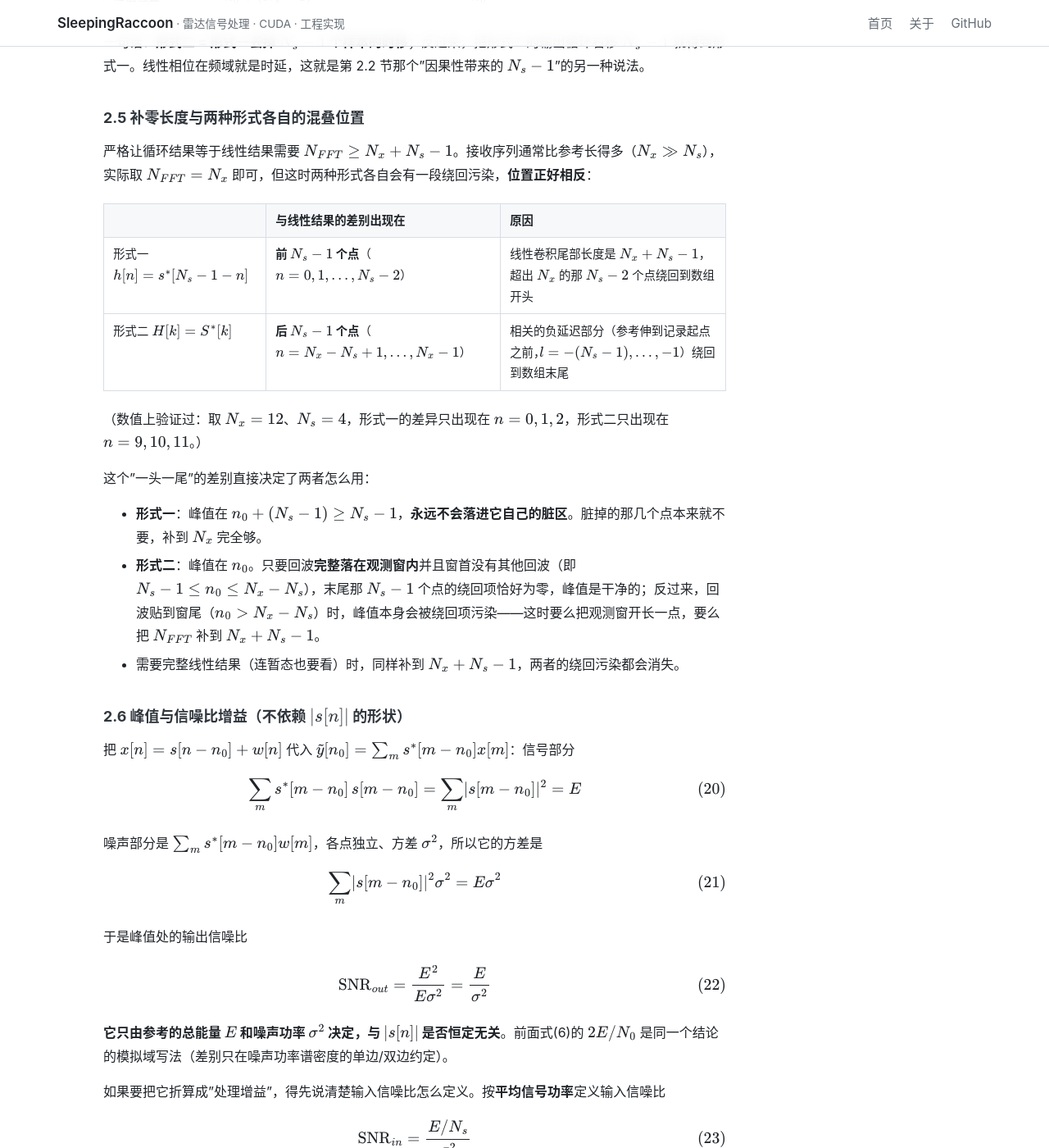
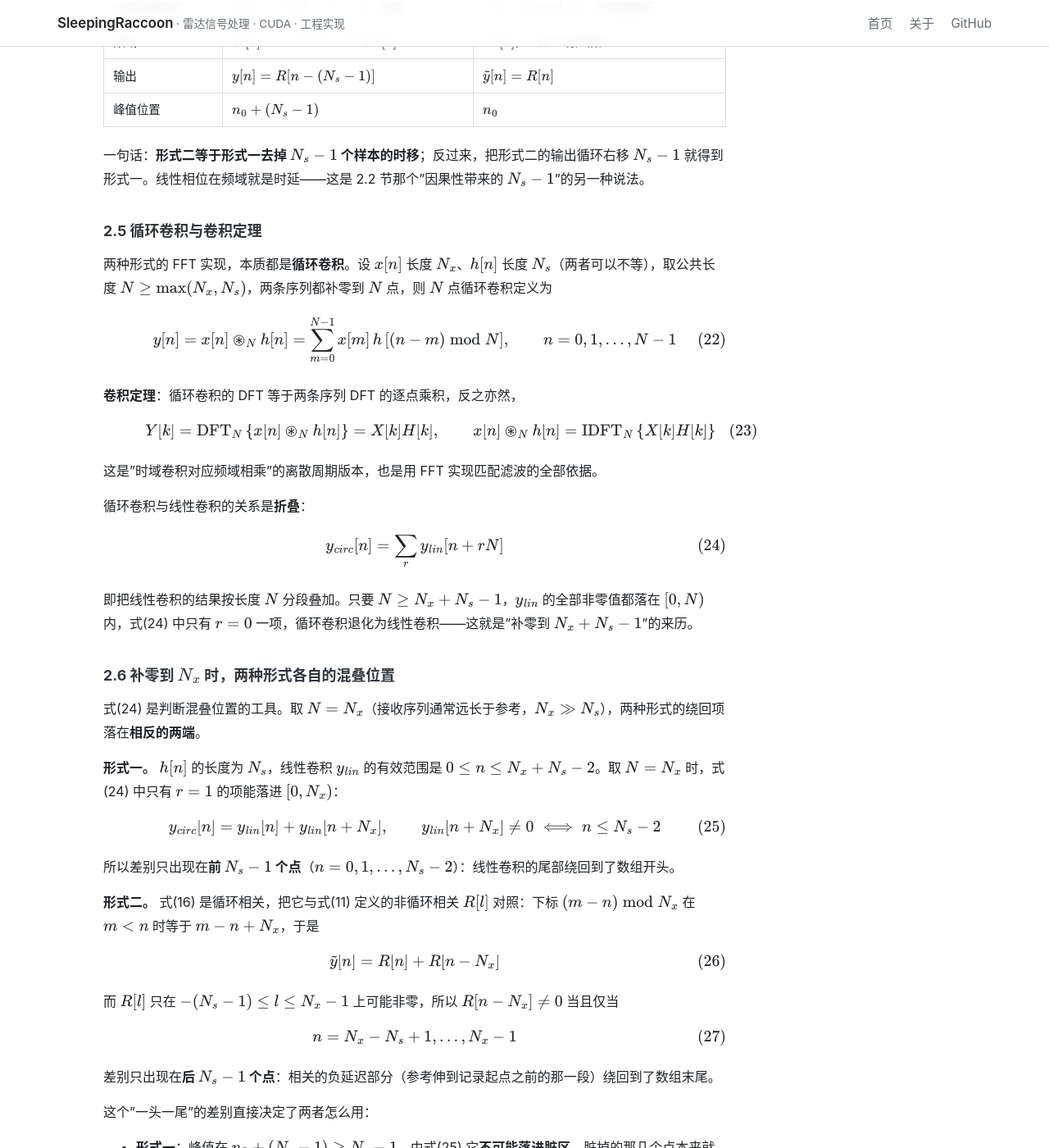
Before and after one commit to SleepingRaccoon/SleepingRaccoon.github.io, a Jekyll site: the page built from _radar/02_匹配滤波.md, in a window 1280 px wide and 1400 px high, scrolled down 4286 px. Shown: the whole window at 82% size. Built offline with Jekyll 4.4.1, drawn with Linux system fonts in a browser that asks for light colours; formulas are drawn with MathJax 3; some of the changed text lies outside the part shown.

Commit message:
docs(02): 补循环卷积（长度不等）与卷积定理的定义，混叠位置改为理论推导
- 新增 2.5 节：定义 N 点循环卷积 y[n] = Σ x[m]h[(n-m) mod N]（x、h 长度可不等，
  补零到公共长度 N）；给出卷积定理 Y[k] = X[k]H[k] 与相反方向；
  给出循环/线性卷积的折叠关系 y_circ[n] = Σ_r y_lin[n+rN] 及其推论（N ≥ Nx+Ns-1 时退化为线性）
- 2.6 节改写为纯推导：形式一由折叠关系推得差异只在前 Ns-1 点，形式二由
  y~[n] = R[n] + R[n-Nx] 推得差异只在后 Ns-1 点；删除"数值验证"这类表述
- 新增式(13)(17)(27) 等显式结论，公式统一重编号为 1–33
- 仍不推送

```diff
--- a/_radar/02_匹配滤波.md
+++ b/_radar/02_匹配滤波.md
@@ -1,11 +1,11 @@
 ---
 title: 匹配滤波
 order: 2
-description: 从最大输出信噪比推出模拟匹配滤波器，再给出数字匹配滤波的两种形式（因果的反转共轭冲激响应、频域共轭相乘），说清两者的频域关系、时延来源、补零长度与信噪比增益。
+description: 从最大输出信噪比推出模拟匹配滤波器，再给出数字匹配滤波的两种形式（因果的反转共轭冲激响应、频域共轭相乘），并用循环卷积的折叠关系说明两者的频域关系、时延来源与混叠位置。
 ---
 
 ## 0 符号约定
-本文默认**复信号**：$x(t)$ 是正交解调后的复包络，$x[n]$、$s[n]$ 都是复数序列；共轭是必需操作，能量与功率一律按 $\lvert\cdot\rvert^2$ 计算。为书写方便，卷积写作 $\ast$，共轭写作上标 $^{\ast}$。
+本文默认**复信号**：$x(t)$ 是正交解调后的复包络，$x[n]$、$s[n]$ 都是复数序列；共轭是必需操作，能量与功率一律按 $\lvert\cdot\rvert^2$ 计算。为书写方便，线性卷积写作 $\ast$，$N$ 点循环卷积写作 $\circledast_N$，共轭写作上标 $^{\ast}$。
 
 *   $x(t), x[n]$：接收信号里的确定性分量（回波）；$x[n]$ 为 $N_x$ 点复序列。
 *   $s[n]$：参考波形（如 LFM）的复序列，长度 $N_s$，只在 $0 \le n \le N_s-1$ 上非零。
@@ -13,7 +13,8 @@ description: 从最大输出信噪比推出模拟匹配滤波器，再给出数
 *   $w[n]$：数字域的复白噪声序列，每点方差 $\sigma^2$，各点独立。
 *   $h(t), h[n]$：匹配滤波器的冲激响应；$H(f), H[k]$ 分别是它的频响与 DFT。
 *   $t_0$：模拟域的判决时刻；$n_0$：数字域回波到达的采样序号（即待测时延）。
-*   $N_{FFT}$：FFT 长度；$E = \sum_n \lvert s[n]\rvert^2$：参考波形的能量。
+*   $N$：循环卷积（FFT）的公共长度，$N \ge \max(N_x, N_s)$。
+*   $E = \sum_n \lvert s[n]\rvert^2$：参考波形的能量。
 
 ## 1 模拟匹配滤波
 ### 1.1 问题与结论
@@ -77,9 +78,9 @@ $$
 x[n] = s[n-n_0] + w[n],\qquad n = 0,1,\dots,N_x-1 \tag{8}
 $$
 
-其中 $w[n]$ 是复白噪声。回波项 $s[n-n_0]$ 只在 $n_0 \le n \le n_0+N_s-1$ 这 $N_s$ 个点上非零，其余区间 $x[n] = w[n]$，是纯噪声。**$n_0$ 就是我们要测的量**，匹配滤波要做的就是把峰值摆到一个能读出 $n_0$ 的位置上。
+其中 $w[n]$ 是复白噪声。回波项 $s[n-n_0]$ 只在 $n_0 \le n \le n_0+N_s-1$ 这 $N_s$ 个点上非零，其余区间 $x[n] = w[n]$，是纯噪声。**$n_0$ 就是待测量**，匹配滤波要做的就是把峰值摆到一个能读出 $n_0$ 的位置上。
 
-（下面默认 $N_{FFT} \ge N_x > n_0+N_s-1$，即整段回波都落在观测窗内。）
+（以下默认 $N \ge N_x > n_0+N_s-1$，即整段回波都落在观测窗内。）
 
 ### 2.2 形式一：因果的反转共轭冲激响应
 取
@@ -100,150 +101,196 @@ $$
 R[l] = \sum_{m} x[m]s^{\ast}[m-l] \tag{11}
 $$
 
-则
+其中 $l$ 取遍整数，$s^{\ast}[m-l]$ 在 $m-l \notin [0,N_s-1]$ 时为零。于是
 
 $$
 y[n] = R\left[n-(N_s-1)\right] \tag{12}
 $$
 
-**为什么峰值在 $n_0+N_s-1$？** 相关 $R[l]$ 在 $l = n_0$ 最大：此时式(11)里的 $s^{\ast}[m-n_0]$ 与回波 $s[m-n_0]$ 逐点对齐，$\sum_m \lvert s[m-n_0]\rvert^2 = E$。而式(12)说明卷积输出比相关整体滞后 $N_s-1$，所以峰值被推到 $n_0+(N_s-1)$。
+**峰值位置。** 相关 $R[l]$ 在 $l = n_0$ 取最大值：此时式(11)中的 $s^{\ast}[m-n_0]$ 与回波 $s[m-n_0]$ 逐点对齐，和式为 $\sum_m \lvert s[m-n_0]\rvert^2 = E$；$l$ 取其他值时参考与回波错开，和式变小。式(12)说明卷积输出比相关整体滞后 $N_s-1$，所以峰值落在
 
-这个 $N_s-1$ 的物理来源是**因果性**：滤波器要等 $N_s$ 个样本全部进入移位寄存器，输出才达到最大，等效群延迟是 $N_s-1$ 个样本。
+$$
+n_{\text{peak}} = n_0 + (N_s-1) \tag{13}
+$$
+
+这个 $N_s-1$ 的物理来源是**因果性**：滤波器要等 $N_s$ 个样本全部进入移位寄存器，输出才达到最大，等效群延迟为 $N_s-1$ 个样本。
 
 ### 2.3 形式二：频域共轭相乘
-把参考序列补零到 $N_{FFT}$ 点，做 DFT 得到
+把参考序列补零到 $N$ 点，做 DFT 得到
 
 $$
-S[k] = \text{DFT}\left\{s[0],s[1],\dots,s[N_s-1],\underbrace{0,\dots,0}_{N_{FFT}-N_s}\right\},\qquad k = 0,1,\dots,N_{FFT}-1 \tag{13}
+S[k] = \text{DFT}_N\left\{s[0],s[1],\dots,s[N_s-1],\underbrace{0,\dots,0}_{N-N_s}\right\},\qquad k = 0,1,\dots,N-1 \tag{14}
 $$
 
-滤波器直接在频域取它的共轭：
+滤波器在频域直接取它的共轭：
 
 $$
-H[k] = S^{\ast}[k],\qquad Y[k] = X[k]H[k] = X[k]S^{\ast}[k] \tag{14}
+H[k] = S^{\ast}[k],\qquad Y[k] = X[k]H[k] = X[k]S^{\ast}[k] \tag{15}
 $$
 
 逆变换回时域
 
 $$
-\tilde y[n] = \text{IDFT}\left\{X[k]S^{\ast}[k]\right\} = \sum_{m} x[m]s^{\ast}[m-n] \tag{15}
+\tilde y[n] = \text{IDFT}_N\left\{X[k]S^{\ast}[k]\right\} = \sum_{m=0}^{N-1} x[m]\,s^{\ast}\left[(m-n)\bmod N\right] \tag{16}
 $$
 
-式(15)就是相关 $R[n]$（循环相关），**它的峰值直接落在 $n_0$**：当 $n = n_0$ 时参考与回波完全对齐，峰值 $= \sum_m \lvert s[m-n_0]\rvert^2 = E$。
+式(16)是**循环相关**。它的峰值直接落在 $n_0$：当 $n = n_0$ 时每一项的下标 $m-n_0$ 都落在参考的非零区间内，参考与回波逐点共轭对齐，
+
+$$
+\tilde y[n_0] = \sum_{m} x[m]s^{\ast}[m-n_0] = \sum_{m} \lvert s[m-n_0]\rvert^2 = E \tag{17}
+$$
 
 ### 2.4 两个滤波器到底是什么关系
 先看 $S^{\ast}$ 对应的时域序列。由
 
 $$
-S^{\ast}[k] = \left(\sum_{m} s[m]e^{-j2\pi km/N_{FFT}}\right)^{\ast} = \sum_{m} s^{\ast}[m]e^{+j2\pi km/N_{FFT}} \tag{16}
+S^{\ast}[k] = \left(\sum_{m} s[m]e^{-j2\pi km/N}\right)^{\ast} = \sum_{m} s^{\ast}[m]e^{+j2\pi km/N} \tag{18}
 $$
 
 取 IDFT 得到
 
 $$
-\text{IDFT}\left\{S^{\ast}[k]\right\}[n] = s^{\ast}[(-n)\bmod N_{FFT}] \tag{17}
+\text{IDFT}_N\left\{S^{\ast}[k]\right\}[n] = s^{\ast}\left[(-n)\bmod N\right] \tag{19}
 $$
 
-也就是说：**$S^{\ast}$ 的时域形式是共轭后的 $s$ 做时间反转，而且是循环反转**——非零值被劈成两段，一段在开头 $n = 0$（对应 $s^{\ast}[0]$），另一段在末尾 $n = N_{FFT}-N_s+1,\dots,N_{FFT}-1$，中间全是零。这种"首尾各一半"正是循环反转的标志，它对应的滤波器是**非因果**的。
+也就是说：**$S^{\ast}$ 的时域形式是共轭后的 $s$ 做时间反转，而且是循环反转**——非零值被劈成两段，一段在开头 $n = 0$（对应 $s^{\ast}[0]$），另一段在末尾 $n = N-N_s+1,\dots,N-1$，中间全是零。这种"首尾各一半"正是循环反转的标志，它对应的滤波器是**非因果**的。
 
 而式(9)的 $h[n]$ 与它只差一个循环移位：
 
 $$
-h[n] = s^{\ast}\left[(N_s-1-n)\bmod N_{FFT}\right] \tag{18}
+h[n] = s^{\ast}\left[(N_s-1-n)\bmod N\right] \tag{20}
 $$
 
 即把"循环反转共轭"序列向右循环移 $N_s-1$ 个点。时移对应频域乘线性相位，所以
 
 $$
-H[k] = \text{DFT}\{h[n]\} = e^{-j2\pi k(N_s-1)/N_{FFT}}\,S^{\ast}[k] \tag{19}
+H[k] = \text{DFT}_N\{h[n]\} = e^{-j2\pi k(N_s-1)/N}\,S^{\ast}[k] \tag{21}
 $$
 
 **这就是两个滤波器的全部差别**：
 
 | | 形式一 | 形式二 |
 | :--- | :--- | :--- |
-| 时域冲激响应 | $h[n] = s^{\ast}[N_s-1-n]$，因果 | $s^{\ast}[(-n)\bmod N_{FFT}]$，非因果循环 |
-| 频域 | $H[k] = e^{-j2\pi k(N_s-1)/N_{FFT}}S^{\ast}[k]$ | $S^{\ast}[k]$，少这个线性相位 |
+| 时域冲激响应 | $h[n] = s^{\ast}[N_s-1-n]$，因果 | $s^{\ast}[(-n)\bmod N]$，非因果循环 |
+| 频域 | $H[k] = e^{-j2\pi k(N_s-1)/N}S^{\ast}[k]$ | $S^{\ast}[k]$，少这个线性相位 |
 | 输出 | $y[n] = R[n-(N_s-1)]$ | $\tilde y[n] = R[n]$ |
 | 峰值位置 | $n_0+(N_s-1)$ | $n_0$ |
 
-一句话：**形式二 = 形式一去掉 $N_s-1$ 个样本的时移**；反过来，把形式二的输出循环右移 $N_s-1$ 就得到形式一。线性相位在频域就是时延，这就是第 2.2 节那个"因果性带来的 $N_s-1$"的另一种说法。
+一句话：**形式二等于形式一去掉 $N_s-1$ 个样本的时移**；反过来，把形式二的输出循环右移 $N_s-1$ 就得到形式一。线性相位在频域就是时延——这是 2.2 节那个"因果性带来的 $N_s-1$"的另一种说法。
 
-### 2.5 补零长度与两种形式各自的混叠位置
-严格让循环结果等于线性结果需要 $N_{FFT} \ge N_x+N_s-1$。接收序列通常比参考长得多（$N_x \gg N_s$），实际取 $N_{FFT} = N_x$ 即可，但这时两种形式各自会有一段绕回污染，**位置正好相反**：
+### 2.5 循环卷积与卷积定理
+两种形式的 FFT 实现，本质都是**循环卷积**。设 $x[n]$ 长度 $N_x$、$h[n]$ 长度 $N_s$（两者可以不等），取公共长度 $N \ge \max(N_x,N_s)$，两条序列都补零到 $N$ 点，则 $N$ 点循环卷积定义为
 
-| | 与线性结果的差别出现在 | 原因 |
-| :--- | :--- | :--- |
-| 形式一 $h[n] = s^{\ast}[N_s-1-n]$ | **前 $N_s-1$ 个点**（$n = 0,1,\dots,N_s-2$） | 线性卷积尾部长度是 $N_x+N_s-1$，超出 $N_x$ 的那 $N_s-2$ 个点绕回到数组开头 |
-| 形式二 $H[k] = S^{\ast}[k]$ | **后 $N_s-1$ 个点**（$n = N_x-N_s+1,\dots,N_x-1$） | 相关的负延迟部分（参考伸到记录起点之前，$l = -(N_s-1),\dots,-1$）绕回到数组末尾 |
+$$
+y[n] = x[n]\circledast_N h[n] = \sum_{m=0}^{N-1} x[m]\,h\left[(n-m)\bmod N\right],\qquad n = 0,1,\dots,N-1 \tag{22}
+$$
 
-（数值上验证过：取 $N_x=12$、$N_s=4$，形式一的差异只出现在 $n=0,1,2$，形式二只出现在 $n=9,10,11$。）
+**卷积定理**：循环卷积的 DFT 等于两条序列 DFT 的逐点乘积，反之亦然，
+
+$$
+Y[k] = \text{DFT}_N\left\{x[n]\circledast_N h[n]\right\} = X[k]H[k],\qquad x[n]\circledast_N h[n] = \text{IDFT}_N\left\{X[k]H[k]\right\} \tag{23}
+$$
+
+这是"时域卷积对应频域相乘"的离散周期版本，也是用 FFT 实现匹配滤波的全部依据。
+
+循环卷积与线性卷积的关系是**折叠**：
+
+$$
+y_{circ}[n] = \sum_{r} y_{lin}[n+rN] \tag{24}
+$$
+
+即把线性卷积的结果按长度 $N$ 分段叠加。只要 $N \ge N_x+N_s-1$，$y_{lin}$ 的全部非零值都落在 $[0,N)$ 内，式(24) 中只有 $r = 0$ 一项，循环卷积退化为线性卷积——这就是"补零到 $N_x+N_s-1$"的来历。
+
+### 2.6 补零到 $N_x$ 时，两种形式各自的混叠位置
+式(24) 是判断混叠位置的工具。取 $N = N_x$（接收序列通常远长于参考，$N_x \gg N_s$），两种形式的绕回项落在**相反的两端**。
+
+**形式一。** $h[n]$ 的长度为 $N_s$，线性卷积 $y_{lin}$ 的有效范围是 $0 \le n \le N_x+N_s-2$。取 $N = N_x$ 时，式(24) 中只有 $r = 1$ 的项能落进 $[0,N_x)$：
+
+$$
+y_{circ}[n] = y_{lin}[n] + y_{lin}[n+N_x],\qquad y_{lin}[n+N_x] \ne 0 \iff n \le N_s-2 \tag{25}
+$$
+
+所以差别只出现在**前 $N_s-1$ 个点**（$n = 0,1,\dots,N_s-2$）：线性卷积的尾部绕回到了数组开头。
+
+**形式二。** 式(16) 是循环相关，把它与式(11) 定义的非循环相关 $R[l]$ 对照：下标 $(m-n)\bmod N_x$ 在 $m < n$ 时等于 $m-n+N_x$，于是
+
+$$
+\tilde y[n] = R[n] + R[n-N_x] \tag{26}
+$$
+
+而 $R[l]$ 只在 $-(N_s-1) \le l \le N_x-1$ 上可能非零，所以 $R[n-N_x] \ne 0$ 当且仅当
+
+$$
+n = N_x-N_s+1,\dots,N_x-1 \tag{27}
+$$
+
+差别只出现在**后 $N_s-1$ 个点**：相关的负延迟部分（参考伸到记录起点之前的那一段）绕回到了数组末尾。
 
 这个"一头一尾"的差别直接决定了两者怎么用：
 
-*   **形式一**：峰值在 $n_0+(N_s-1) \ge N_s-1$，**永远不会落进它自己的脏区**。脏掉的那几个点本来就不要，补到 $N_x$ 完全够。
-*   **形式二**：峰值在 $n_0$。只要回波**完整落在观测窗内**并且窗首没有其他回波（即 $N_s-1 \le n_0 \le N_x-N_s$），末尾那 $N_s-1$ 个点的绕回项恰好为零，峰值是干净的；反过来，回波贴到窗尾（$n_0 > N_x-N_s$）时，峰值本身会被绕回项污染——这时要么把观测窗开长一点，要么把 $N_{FFT}$ 补到 $N_x+N_s-1$。
-*   需要完整线性结果（连暂态也要看）时，同样补到 $N_x+N_s-1$，两者的绕回污染都会消失。
+*   **形式一**：峰值在 $n_0+(N_s-1) \ge N_s-1$，由式(25) 它**不可能落进脏区**。脏掉的那几个点本来就不要，补到 $N_x$ 完全够。
+*   **形式二**：峰值在 $n_0$。只要回波完整落在观测窗内且窗首没有其他回波（$N_s-1 \le n_0 \le N_x-N_s$），式(26) 的第二项为零，峰值干净；反之，当回波贴到窗尾（$n_0 > N_x-N_s$）且窗首有信号时，峰值本身会被 $R[n_0-N_x]$ 污染——此时要么把观测窗开长，要么把 $N$ 补到 $N_x+N_s-1$，使式(24) 只剩一项。
+*   需要完整线性结果（暂态也要看）时，同样补到 $N_x+N_s-1$，两种形式的绕回污染都消失。
 
-### 2.6 峰值与信噪比增益（不依赖 $\lvert s[n]\rvert$ 的形状）
-把 $x[n] = s[n-n_0]+w[n]$ 代入 $\tilde y[n_0] = \sum_m s^{\ast}[m-n_0]x[m]$：信号部分
+### 2.7 峰值与信噪比增益（不依赖 $\lvert s[n]\rvert$ 的形状）
+把 $x[n] = s[n-n_0]+w[n]$ 代入 $\tilde y[n_0]$：信号部分由式(17) 为
 
 $$
-\sum_m s^{\ast}[m-n_0]\,s[m-n_0] = \sum_m \lvert s[m-n_0]\rvert^2 = E \tag{20}
+\sum_{m} s^{\ast}[m-n_0]\,s[m-n_0] = \sum_{m} \lvert s[m-n_0]\rvert^2 = E \tag{28}
 $$
 
-噪声部分是 $\sum_m s^{\ast}[m-n_0]w[m]$，各点独立、方差 $\sigma^2$，所以它的方差是
+噪声部分是 $\sum_m s^{\ast}[m-n_0]w[m]$。各点独立、方差 $\sigma^2$，加权系数的模平方和为 $E$，所以它的方差是
 
 $$
-\sum_m \lvert s[m-n_0]\rvert^2\sigma^2 = E\sigma^2 \tag{21}
+\sum_{m} \lvert s[m-n_0]\rvert^2\sigma^2 = E\sigma^2 \tag{29}
 $$
 
 于是峰值处的输出信噪比
 
 $$
-\text{SNR}_{out} = \frac{E^2}{E\sigma^2} = \frac{E}{\sigma^2} \tag{22}
+\text{SNR}_{out} = \frac{E^2}{E\sigma^2} = \frac{E}{\sigma^2} \tag{30}
 $$
 
-**它只由参考的总能量 $E$ 和噪声功率 $\sigma^2$ 决定，与 $\lvert s[n]\rvert$ 是否恒定无关**。前面式(6)的 $2E/N_0$ 是同一个结论的模拟域写法（差别只在噪声功率谱密度的单边/双边约定）。
+**它只由参考的总能量 $E$ 与噪声功率 $\sigma^2$ 决定，与 $\lvert s[n]\rvert$ 是否恒定无关**。式(6) 的 $2E/N_0$ 是同一个结论在模拟域的写法，差别只在噪声功率谱密度的单边/双边约定。
 
-如果要把它折算成"处理增益"，得先说清楚输入信噪比怎么定义。按**平均信号功率**定义输入信噪比
+要把它折算成"处理增益"，必须先说清输入信噪比的定义。按平均信号功率定义输入信噪比
 
 $$
-\text{SNR}_{in} = \frac{E/N_s}{\sigma^2} \tag{23}
+\text{SNR}_{in} = \frac{E/N_s}{\sigma^2} \tag{31}
 $$
 
 才有
 
 $$
-\frac{\text{SNR}_{out}}{\text{SNR}_{in}} = N_s,\qquad G = 10\lg N_s\ \text{dB} \tag{24}
+\frac{\text{SNR}_{out}}{\text{SNR}_{in}} = N_s,\qquad G = 10\lg N_s\ \text{dB} \tag{32}
 $$
 
-这个 $N_s$ 来自**样本个数**（相干积累的点数），不是来自"每个样本幅度相等"。波形幅度不均匀（例如加窗后的 LFM）时，$E$ 变小、峰值随之下降，但式(22)依然成立；增益公式(24)也依然成立，只是此时的 $\text{SNR}_{in}$ 要按实际的平均功率算。
+这个 $N_s$ 来自**相干积累的样本个数**，与每个样本的幅度是否相等无关。波形幅度不均匀（例如加窗后的 LFM）时，$E$ 变小、峰值随之下降，但式(30) 依然成立，式(32) 也依然成立，只是其中的 $\text{SNR}_{in}$ 要按实际平均功率计算。
 
-### 2.7 小例子：逐点算一遍
+### 2.8 小例子：逐点算一遍
 取 $s = [s_0, s_1, s_2]$（$N_s = 3$），回波在 $n_0 = 3$ 到达，接收序列
 
 $$
-x = [0,0,0,s_0,s_1,s_2,0,0,0],\qquad N_x = 9,\ N_{FFT} = 9 \tag{25}
+x = [0,0,0,s_0,s_1,s_2,0,0,0],\qquad N_x = 9,\ N = 9 \tag{33}
 $$
 
-**形式一：** $h = [s_2^{\ast}, s_1^{\ast}, s_0^{\ast}]$，线性卷积 $y[n] = \sum_m x[m]h[n-m]$：
+**形式一。** $h = [s_2^{\ast}, s_1^{\ast}, s_0^{\ast}]$，线性卷积 $y[n] = \sum_m x[m]h[n-m]$：
 
 | $n$ | 0 | 1 | 2 | 3 | 4 | 5 | 6 | 7 | 8 |
 | :--- | :--- | :--- | :--- | :--- | :--- | :--- | :--- | :--- | :--- |
 | $y[n]$ | 0 | 0 | 0 | $s_0s_2^{\ast}$ | $s_0s_1^{\ast}+s_1s_2^{\ast}$ | $E$ | $s_1s_0^{\ast}+s_2s_1^{\ast}$ | $s_2s_0^{\ast}$ | 0 |
 
-峰值在 $n = 5 = n_0+N_s-1$，峰值 $= \lvert s_0\rvert^2+\lvert s_1\rvert^2+\lvert s_2\rvert^2 = E$。
+峰值在 $n = 5 = n_0+N_s-1$（与式(13) 一致），峰值 $= \lvert s_0\rvert^2+\lvert s_1\rvert^2+\lvert s_2\rvert^2 = E$。
 
-**形式二：** 逐点算 $\tilde y[n] = \sum_m x[m]s^{\ast}(m-n)$（$s$ 补零到 9 点，下标按模 9 取）：
+**形式二。** 逐点算式(16)：$\tilde y[n] = \sum_m x[m]s^{\ast}\left[(m-n)\bmod 9\right]$，
 
 | $n$ | 0 | 1 | 2 | 3 | 4 | 5 | 6 | 7 | 8 |
 | :--- | :--- | :--- | :--- | :--- | :--- | :--- | :--- | :--- | :--- |
 | $\tilde y[n]$ | 0 | $s_0s_2^{\ast}$ | $s_0s_1^{\ast}+s_1s_2^{\ast}$ | $E$ | $s_1s_0^{\ast}+s_2s_1^{\ast}$ | $s_2s_0^{\ast}$ | 0 | 0 | 0 |
 
-峰值在 $n = 3 = n_0$。把两张表对比一下：形式二的整行**循环右移 2（$=N_s-1$）个点**就得到形式一，其余完全相同——这就是式(19)那个线性相位的具体样子。
+峰值在 $n = 3 = n_0$（与式(17) 一致）。对比两张表：形式二的整行循环右移 $N_s-1 = 2$ 个点就是形式一，其余完全相同——这就是式(21) 那个线性相位的具体样子。
 
-顺带看最后两点：本例里 $\tilde y[7] = \tilde y[8] = 0$，那是因为回波离窗首足够远，绕回项恰好为零；这两点正是 2.5 节说的"形式二的后 $N_s-1$ 个点"——回波一旦贴近窗尾，它们（包括峰值）就会被绕回污染。
+按 2.6 节，形式二的最后 $N_s-1 = 2$ 个点（$n = 7,8$）是绕回项 $R[n-N_x]$ 的落点；本例中它们为零，是因为回波离窗首足够远（$n_0 \ge N_s-1$），$R[-2] = R[-1] = 0$。
 
 ## 3 速查
 
@@ -252,11 +299,15 @@ h(t) = kx^{\ast}(t_0-t),\qquad \text{SNR}_{\max} = \frac{2E}{N_0};\qquad \text{
 $$
 
 $$
-\text{形式一：}\ h[n] = s^{\ast}[N_s-1-n],\quad H[k] = e^{-j2\pi k(N_s-1)/N_{FFT}}S^{\ast}[k],\quad \text{峰值在 } n_0+N_s-1
+\text{形式一：}\ h[n] = s^{\ast}[N_s-1-n],\quad H[k] = e^{-j2\pi k(N_s-1)/N}S^{\ast}[k],\quad \text{峰值在 } n_0+N_s-1
 $$
 
 $$
-\text{形式二：}\ H[k] = S^{\ast}[k],\quad \tilde y[n] = \text{IDFT}\{X[k]S^{\ast}[k]\} = R[n],\quad \text{峰值在 } n_0
+\text{形式二：}\ H[k] = S^{\ast}[k],\quad \tilde y[n] = \text{IDFT}_N\{X[k]S^{\ast}[k]\} = R[n],\quad \text{峰值在 } n_0
 $$
 
-三者关系：$S^{\ast}$ 的时域是"共轭 + 循环反转"（非因果），形式一等于它再循环移 $N_s-1$；所以形式二少一个 $N_s-1$ 的时延，补零只需到 $N_x$（绕回污染的那 $N_s-1$ 个点本来就丢弃）。
+$$
+\text{循环卷积：}\ y[n] = \sum_m x[m]h[(n-m)\bmod N],\qquad Y[k] = X[k]H[k],\qquad y_{circ}[n] = \sum_r y_{lin}[n+rN]
+$$
+
+三者关系：$S^{\ast}$ 的时域是"共轭 + 循环反转"（非因果），形式一等于它再循环移 $N_s-1$；补零到 $N_x$ 时，形式一脏前 $N_s-1$ 个点，形式二脏后 $N_s-1$ 个点。
```
